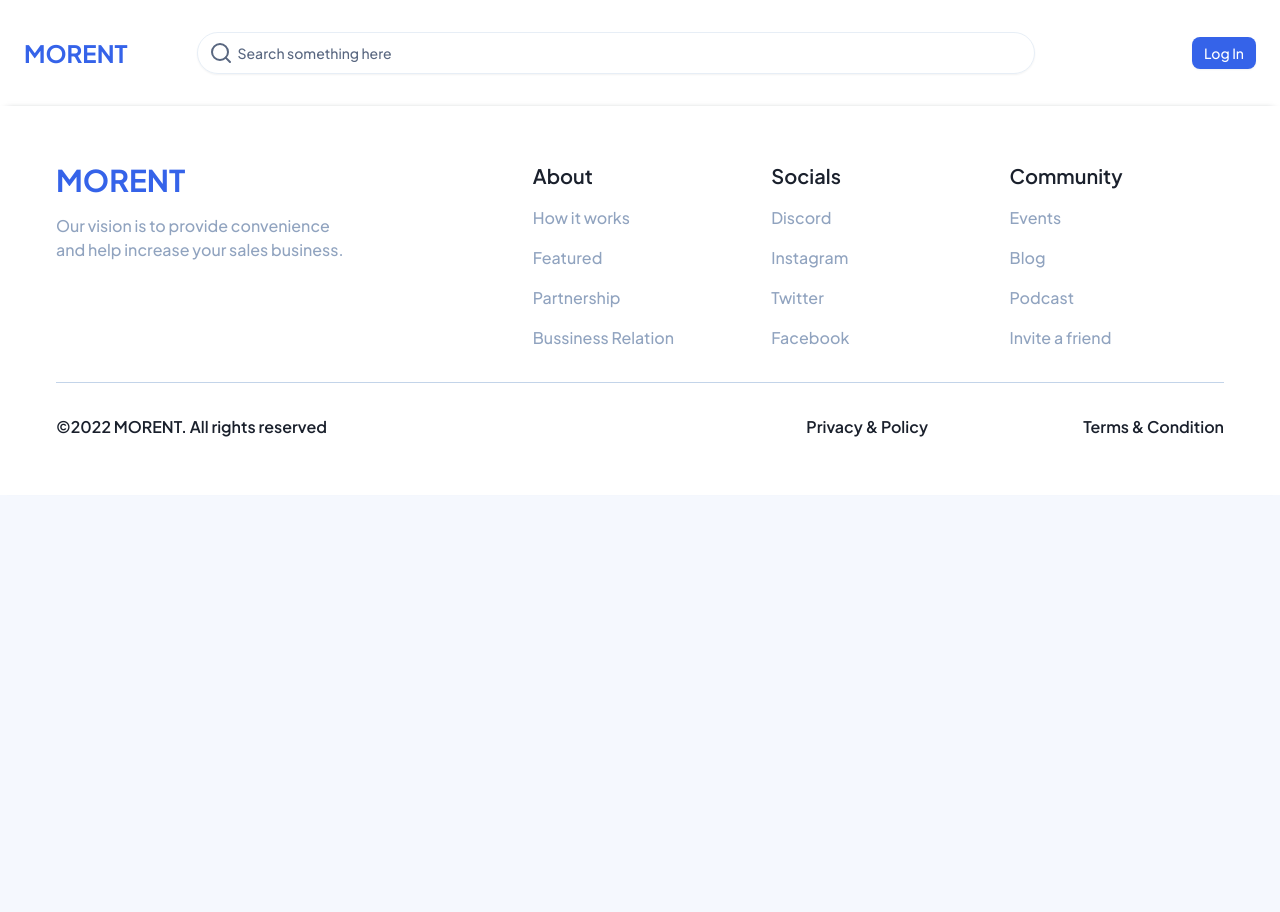
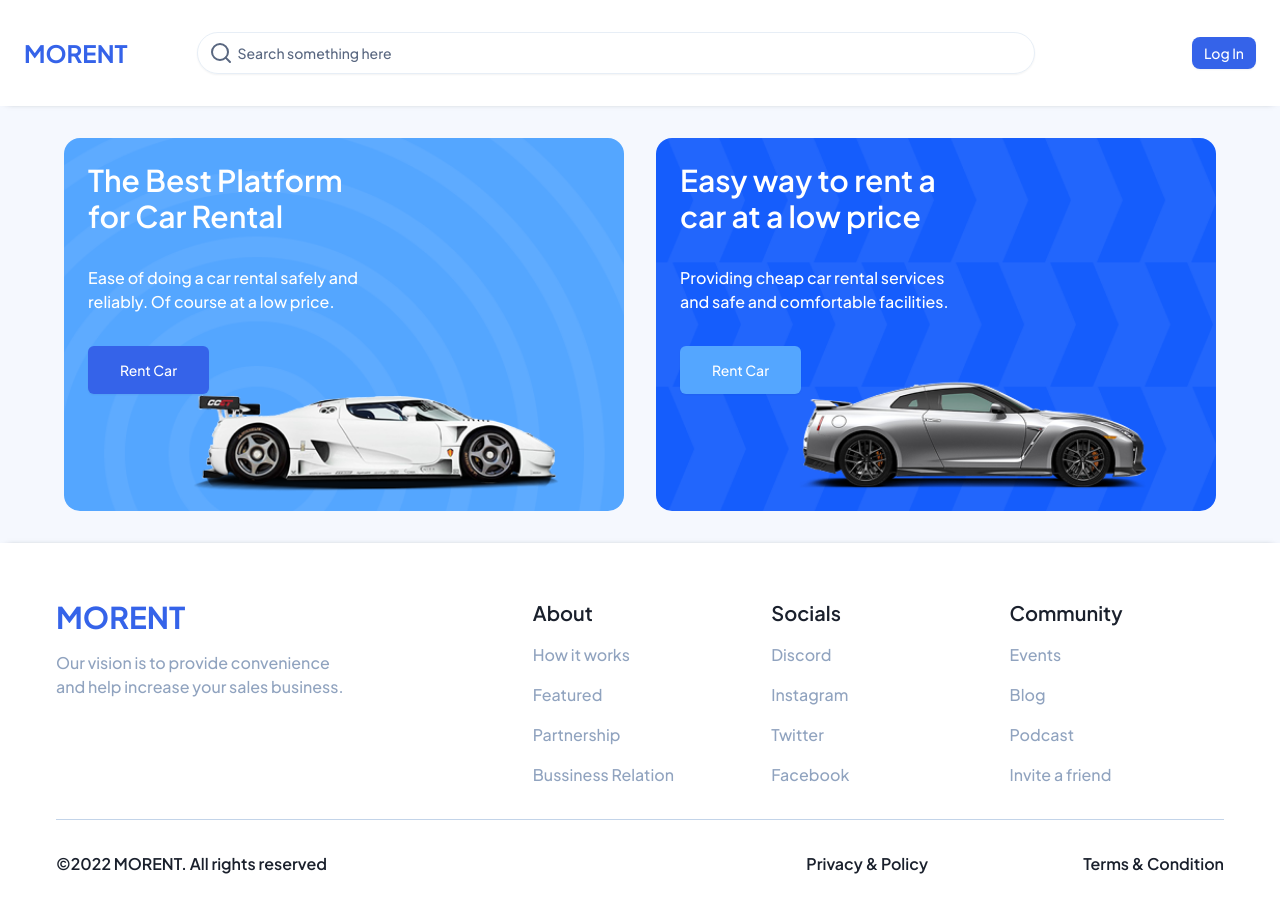
Before and after one commit to mbartos00/car-rental, a Next.js app in the folder client/: page / in a window 1280 px wide. Shown: the top 912 px of the page. Before the commit the page ends 800 px from the top, so only its background shows below. Built offline with nearby package versions, Linux system fonts and the light colour scheme.

Commit message:
(client) feat: add hero

```diff
--- a/client/app/page.tsx
+++ b/client/app/page.tsx
@@ -1,3 +1,9 @@
+import Hero from "@/components/Hero";
+
 export default function Home() {
-  return <div></div>;
+  return (
+    <div>
+      <Hero />
+    </div>
+  );
 }
--- /dev/null
+++ b/client/components/Hero.tsx
@@ -0,0 +1,61 @@
+import heroBg from "@/public/HeroBg.png";
+import heroBg2 from "@/public/HeroBg2.png";
+import Image from "next/image";
+import Link from "next/link";
+import { Button } from "./ui/button";
+
+const Hero = () => {
+  return (
+    <section className="px-4 py-6 lg:px-16 lg:py-8 w-full">
+      <div className="mx-auto grid grid-cols-1 sm:grid-cols-2 gap-4 lg:gap-8 max-w-[1600px] ">
+        <div className="relative bg-info-500 rounded-2xl p-4 lg:p-6 overflow-hidden aspect-[3/2]">
+          <div className="relative z-10 text-primary-0 space-y-4 xl:space-y-8">
+            <h2 className="text-primary-0 font-semibold text-base md:text-xl lg:text-3xl lg:max-w-[12ch]">
+              The Best Platform for Car Rental
+            </h2>
+            <p className="text-primary-0 font-medium text-xs md:text-sm lg:text-base max-w-[25ch]">
+              Ease of doing a car rental safely and reliably. Of course at a low
+              price.
+            </p>
+            <Button size="lg" asChild className="rounded-sm lg:px-8 lg:py-6">
+              <Link href="/cars">Rent Car</Link>
+            </Button>
+          </div>
+          <Image
+            src={heroBg}
+            alt="White car"
+            fill
+            className="absolute object-cover z-0 bottom-0 right-0"
+          />
+        </div>
+
+        <div className="relative bg-blue-600 rounded-2xl p-4 lg:p-6 overflow-hidden aspect-[3/2]">
+          <div className="relative z-10 text-primary space-y-4 xl:space-y-8">
+            <h2 className="text-primary-0 font-semibold text-base md:text-xl lg:text-3xl lg:max-w-[12ch]">
+              Easy way to rent a car at a low price
+            </h2>
+            <p className="text-primary-0 font-medium text-xs md:text-sm lg:text-base max-w-[25ch]">
+              Providing cheap car rental services and safe and comfortable
+              facilities.
+            </p>
+            <Button
+              size="lg"
+              asChild
+              className="rounded-sm bg-info-500 lg:px-8 lg:py-6"
+            >
+              <Link href="/cars">Rent Car</Link>
+            </Button>
+          </div>
+          <Image
+            src={heroBg2}
+            alt="Gray car"
+            fill
+            className="absolute object-cover z-0 bottom-0 right-0"
+          />
+        </div>
+      </div>
+    </section>
+  );
+};
+
+export default Hero;
```
Also changed, not shown: client/public/HeroBg.png (added), client/public/HeroBg2.png (added).
